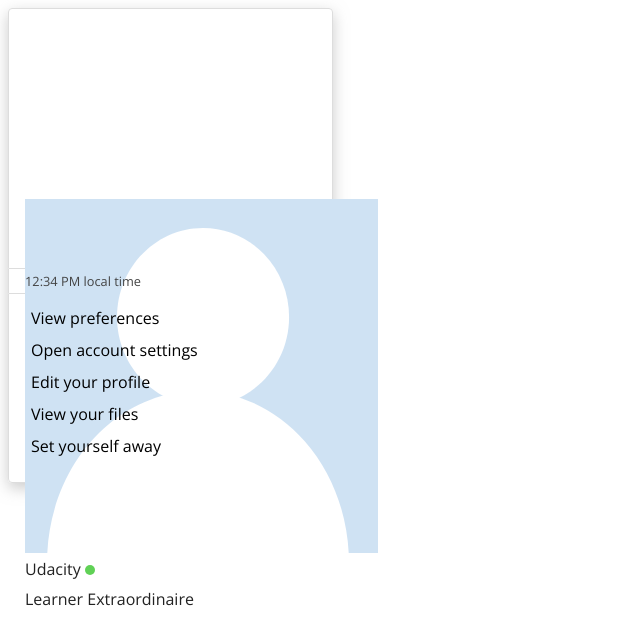
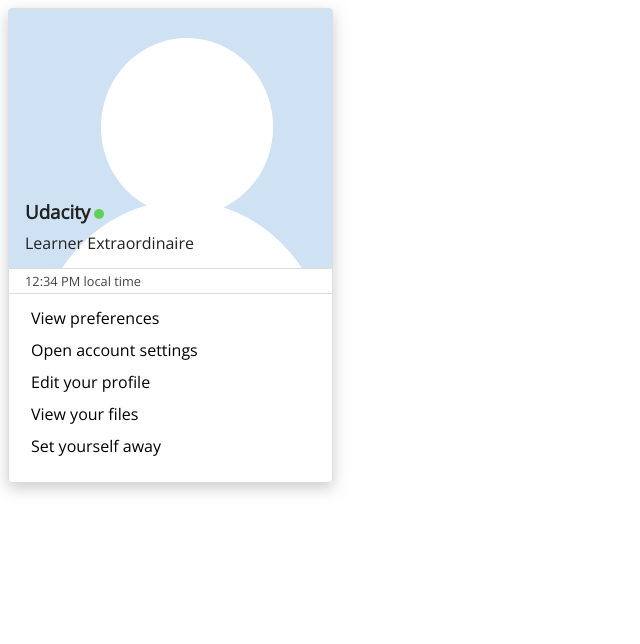
Before and after one commit to Shalabyelectronics/slack-card, a plain HTML site: page index.html in a window 1280 px wide. Shown: the whole page, without its empty margins (0-640 px from the left). Drawn offline with nearby package versions, Linux system fonts and the light colour scheme.

Commit message:
add place holder photo to css file

```diff
--- a/index.html
+++ b/index.html
@@ -37,7 +37,9 @@ Fix this Slack card up!
       height: 55%;
       border-radius: 4px 4px 0px 0px;
       border: 1px solid #ddd;
+      background-image: url(profile-placeholder.svg);
       padding: 0px 16px;
+
     }
     .name {
       padding-top: calc(475px * 0.40);
@@ -92,9 +94,9 @@ Fix this Slack card up!
 </head>
 <body>
   <section>
+
     <div class="card">
       <div class="top">
-        <img src="profile-placeholder.svg" alt="profile-place holder"
         <h3 class="name">Udacity<span class="status"></span></h3>
         <p class="title">Learner Extraordinaire</p>
       </div>
```
